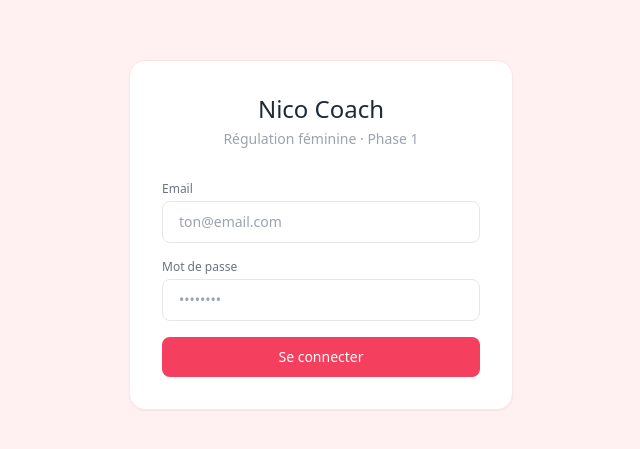
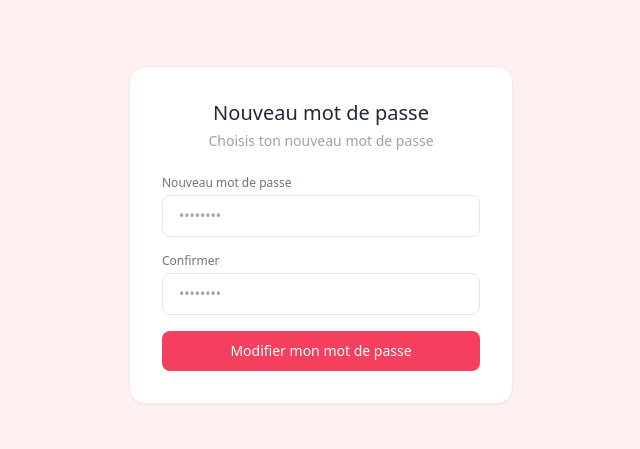
Before and after one commit to bricquirolivier-blip/nico-coach, a React (Vite) app: page /reset-password in a window 1280 px wide. Before the commit this address led to /login. Shown: the part 165-614 px from the top of the page, without its empty margins (319-959 px from the left). Built offline with nearby package versions, Linux system fonts and the light colour scheme; no server answers.

Commit message:
Ajout page reset password

```diff
--- a/src/App.jsx
+++ b/src/App.jsx
@@ -4,6 +4,7 @@ import { supabase } from './lib/supabase'
 import Login from './pages/Login'
 import CoachDashboard from './pages/coach/Dashboard'
 import ClientHome from './pages/client/Home'
+import ResetPassword from './pages/ResetPassword'
 
 export default function App() {
   const [session, setSession] = useState(null)
@@ -55,6 +56,7 @@ export default function App() {
         session && profile?.role === 'client' ? <ClientHome /> : <Navigate to="/login" />
       } />
       <Route path="*" element={<Navigate to="/login" />} />
+      <Route path="/reset-password" element={<ResetPassword />} />
     </Routes>
   )
 }
--- /dev/null
+++ b/src/pages/ResetPassword.jsx
@@ -0,0 +1,83 @@
+import { useState, useEffect } from 'react'
+import { useNavigate } from 'react-router-dom'
+import { supabase } from '../lib/supabase'
+
+export default function ResetPassword() {
+  const [password, setPassword] = useState('')
+  const [confirm, setConfirm] = useState('')
+  const [loading, setLoading] = useState(false)
+  const [error, setError] = useState(null)
+  const [done, setDone] = useState(false)
+  const navigate = useNavigate()
+
+  async function handleReset(e) {
+    e.preventDefault()
+    if (password !== confirm) { setError('Les mots de passe ne correspondent pas'); return }
+    if (password.length < 6) { setError('Minimum 6 caractères'); return }
+    setLoading(true)
+    setError(null)
+    const { error } = await supabase.auth.updateUser({ password })
+    if (error) setError(error.message)
+    else setDone(true)
+    setLoading(false)
+  }
+
+  if (done) return (
+    <div className="min-h-screen bg-rose-50 flex items-center justify-center p-4">
+      <div className="bg-white rounded-2xl shadow-sm border border-rose-100 w-full max-w-sm p-8 text-center">
+        <p className="text-2xl mb-3">✅</p>
+        <h1 className="text-lg font-medium text-gray-800 mb-2">Mot de passe modifié !</h1>
+        <p className="text-sm text-gray-400 mb-6">Tu peux maintenant te connecter.</p>
+        <button
+          onClick={() => navigate('/login')}
+          className="w-full bg-rose-500 text-white py-2.5 rounded-lg text-sm font-medium"
+        >
+          Se connecter
+        </button>
+      </div>
+    </div>
+  )
+
+  return (
+    <div className="min-h-screen bg-rose-50 flex items-center justify-center p-4">
+      <div className="bg-white rounded-2xl shadow-sm border border-rose-100 w-full max-w-sm p-8">
+        <div className="mb-6 text-center">
+          <h1 className="text-xl font-medium text-gray-800">Nouveau mot de passe</h1>
+          <p className="text-sm text-gray-400 mt-1">Choisis ton nouveau mot de passe</p>
+        </div>
+        <form onSubmit={handleReset} className="flex flex-col gap-4">
+          <div>
+            <label className="text-xs text-gray-500 mb-1 block">Nouveau mot de passe</label>
+            <input
+              type="password"
+              value={password}
+              onChange={e => setPassword(e.target.value)}
+              className="w-full border border-gray-200 rounded-lg px-4 py-2.5 text-sm focus:outline-none focus:border-rose-300"
+              placeholder="••••••••"
+              required
+            />
+          </div>
+          <div>
+            <label className="text-xs text-gray-500 mb-1 block">Confirmer</label>
+            <input
+              type="password"
+              value={confirm}
+              onChange={e => setConfirm(e.target.value)}
+              className="w-full border border-gray-200 rounded-lg px-4 py-2.5 text-sm focus:outline-none focus:border-rose-300"
+              placeholder="••••••••"
+              required
+            />
+          </div>
+          {error && <p className="text-xs text-red-500 text-center">{error}</p>}
+          <button
+            type="submit"
+            disabled={loading}
+            className="bg-rose-500 hover:bg-rose-600 text-white rounded-lg py-2.5 text-sm font-medium transition-colors disabled:opacity-50"
+          >
+            {loading ? 'Modification...' : 'Modifier mon mot de passe'}
+          </button>
+        </form>
+      </div>
+    </div>
+  )
+}
```
